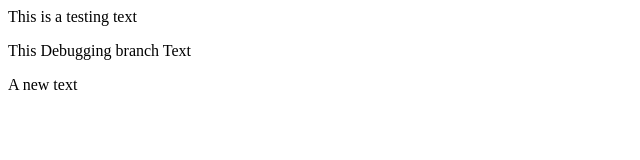
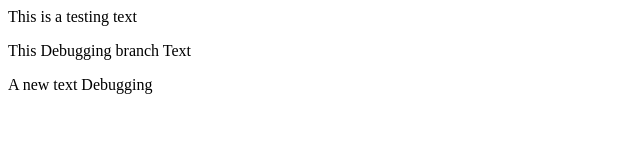
Before and after one commit to Jayesh-Mandal/NewTryRepo, a plain HTML site: page index.html in a window 1280 px wide. Shown: the whole page, without its empty margins (0-640 px from the left). Drawn offline with Linux system fonts and the light colour scheme.

Commit message:
Added debugging word

```diff
--- a/index.html
+++ b/index.html
@@ -1,3 +1,3 @@
 <p>This is a testing text</p>
 <p>This Debugging branch Text</p>
-<p>A new text</p>
+<p>A new text Debugging</p>
```
